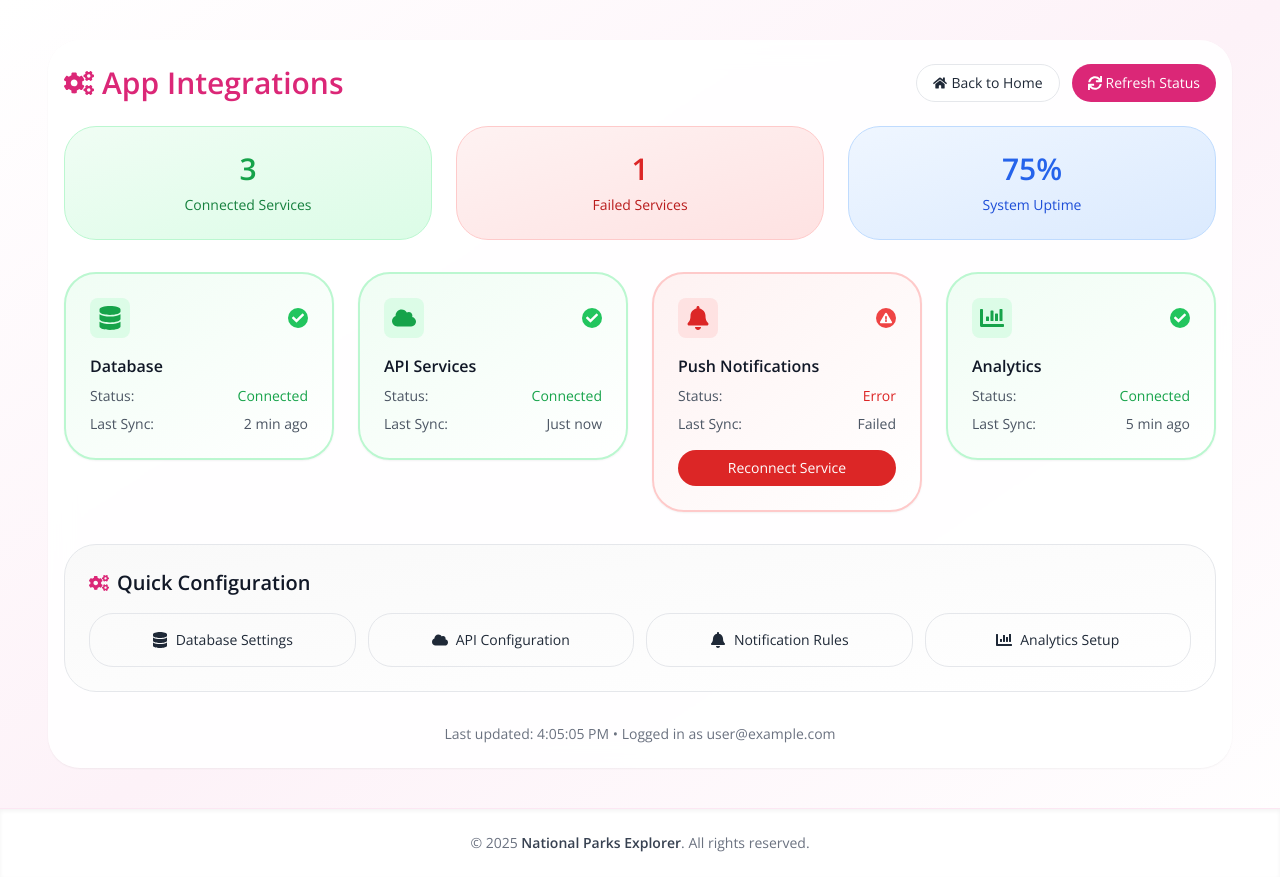
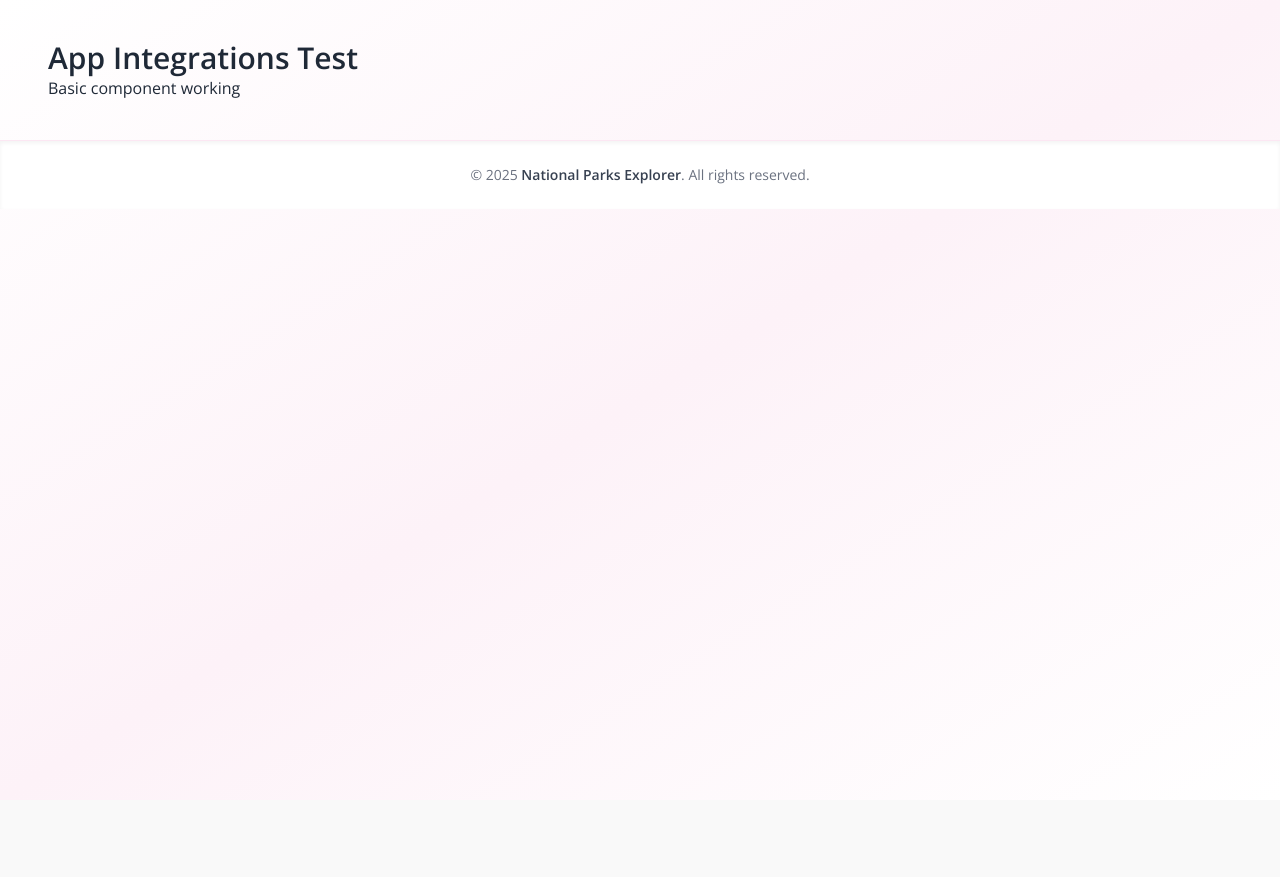
Before and after one commit to KrishnaSathvik/national-parks-explorer, a React (Vite) app: page /integrations in a window 1280 px wide. After the commit the page ends 800 px from the top, so only its background shows below. Built offline with nearby package versions, Linux system fonts and the light colour scheme; no server answers; the database is empty; sample sign-in values are in the browser's storage.

Commit message:
App Integration v1

```diff
--- a/src/components/AppIntegration.jsx
+++ b/src/components/AppIntegration.jsx
@@ -1,246 +1,10 @@
-import React, { useState, useEffect } from "react";
-import { Link } from "react-router-dom";
-import { useAuth } from "../context/AuthContext";
-import { useToast } from "../context/ToastContext";
-import FadeInWrapper from "../components/FadeInWrapper";
-import {
-  FaDatabase,
-  FaCloud,
-  FaBell,
-  FaChartBar,
-  FaCheck,
-  FaExclamationTriangle,
-  FaSync,
-  FaCogs,
-  FaHome
-} from "react-icons/fa";
+import React from "react";
 
 const AppIntegration = () => {
-  const { currentUser } = useAuth();
-  const { showToast } = useToast();
-  const [isLoading, setIsLoading] = useState(false);
-
-  const [integrations, setIntegrations] = useState({
-    database: {
-      name: "Database",
-      status: "connected",
-      lastSync: "2 min ago",
-      icon: <FaDatabase className="text-2xl" />
-    },
-    api: {
-      name: "API Services",
-      status: "connected",
-      lastSync: "Just now",
-      icon: <FaCloud className="text-2xl" />
-    },
-    notifications: {
-      name: "Push Notifications",
-      status: "error",
-      lastSync: "Failed",
-      icon: <FaBell className="text-2xl" />
-    },
-    analytics: {
-      name: "Analytics",
-      status: "connected",
-      lastSync: "5 min ago",
-      icon: <FaChartBar className="text-2xl" />
-    }
-  });
-
-  useEffect(() => {
-    window.scrollTo({ top: 0, behavior: "smooth" });
-  }, []);
-
-  const handleRefresh = () => {
-    setIsLoading(true);
-    showToast("🔄 Refreshing integration status...", "info");
-
-    setTimeout(() => {
-      const newIntegrations = { ...integrations };
-      Object.keys(newIntegrations).forEach(key => {
-        const isConnected = Math.random() > 0.25;
-        newIntegrations[key] = {
-          ...newIntegrations[key],
-          status: isConnected ? "connected" : "error",
-          lastSync: isConnected ? "Just now" : "Failed"
-        };
-      });
-
-      setIntegrations(newIntegrations);
-      setIsLoading(false);
-      showToast("✅ Integration status updated", "success");
-    }, 1500);
-  };
-
-  const handleReconnect = (serviceName) => {
-    showToast(`🔄 Reconnecting ${integrations[serviceName].name}...`, "info");
-
-    setTimeout(() => {
-      setIntegrations(prev => ({
-        ...prev,
-        [serviceName]: {
-          ...prev[serviceName],
-          status: "connected",
-          lastSync: "Just now"
-        }
-      }));
-      showToast(`✅ ${integrations[serviceName].name} reconnected!`, "success");
-    }, 1000);
-  };
-
-  const connectedCount = Object.values(integrations).filter(i => i.status === "connected").length;
-  const errorCount = Object.values(integrations).filter(i => i.status === "error").length;
-  const uptime = Math.round((connectedCount / 4) * 100);
-
   return (
-    <div className="max-w-7xl mx-auto px-4 py-6 font-sans">
-      <div className="bg-white/90 backdrop-blur-md px-4 py-6 rounded-2xl shadow-sm">
-
-        {/* Header */}
-        <div className="flex flex-col sm:flex-row sm:justify-between items-center gap-4 sm:gap-6 mb-6">
-          <h1 className="text-2xl sm:text-3xl font-extrabold text-pink-600 flex items-center gap-2 text-center sm:text-left">
-            <FaCogs className="text-pink-600" />
-            App Integrations
-          </h1>
-          <div className="flex flex-wrap justify-center sm:justify-end gap-2 sm:gap-3 text-sm font-medium">
-            <Link
-              to="/"
-              className="inline-flex items-center gap-1 px-4 py-2 rounded-full bg-white text-gray-800 border hover:bg-pink-50 hover:text-pink-600 transition"
-            >
-              <FaHome /> Back to Home
-            </Link>
-            <button
-              onClick={handleRefresh}
-              disabled={isLoading}
-              className="inline-flex items-center gap-1 px-4 py-2 rounded-full bg-pink-600 text-white hover:bg-pink-700 transition disabled:opacity-50"
-            >
-              <FaSync className={isLoading ? "animate-spin" : ""} />
-              Refresh Status
-            </button>
-          </div>
-        </div>
-
-        {/* System Overview Cards */}
-        <div className="grid grid-cols-1 sm:grid-cols-3 gap-4 sm:gap-6 mb-8">
-          <FadeInWrapper delay={0.1}>
-            <div className="bg-gradient-to-br from-green-50 to-green-100 p-6 rounded-2xl border border-green-200">
-              <div className="text-center">
-                <div className="text-3xl font-bold text-green-600 mb-2">{connectedCount}</div>
-                <div className="text-sm text-green-700 font-medium">Connected Services</div>
-              </div>
-            </div>
-          </FadeInWrapper>
-
-          <FadeInWrapper delay={0.2}>
-            <div className="bg-gradient-to-br from-red-50 to-red-100 p-6 rounded-2xl border border-red-200">
-              <div className="text-center">
-                <div className="text-3xl font-bold text-red-600 mb-2">{errorCount}</div>
-                <div className="text-sm text-red-700 font-medium">Failed Services</div>
-              </div>
-            </div>
-          </FadeInWrapper>
-
-          <FadeInWrapper delay={0.3}>
-            <div className="bg-gradient-to-br from-blue-50 to-blue-100 p-6 rounded-2xl border border-blue-200">
-              <div className="text-center">
-                <div className="text-3xl font-bold text-blue-600 mb-2">{uptime}%</div>
-                <div className="text-sm text-blue-700 font-medium">System Uptime</div>
-              </div>
-            </div>
-          </FadeInWrapper>
-        </div>
-
-        {/* Integration Status Cards */}
-        <div className="grid grid-cols-1 sm:grid-cols-2 lg:grid-cols-4 gap-4 sm:gap-6 mb-8">
-          {Object.entries(integrations).map(([key, integration], idx) => (
-            <FadeInWrapper key={key} delay={idx * 0.1}>
-              <div className={`p-6 rounded-2xl shadow-sm border-2 transition-all duration-200 ${
-                integration.status === "connected"
-                  ? "bg-gradient-to-br from-green-50 to-white border-green-200 hover:shadow-md"
-                  : "bg-gradient-to-br from-red-50 to-white border-red-200 hover:shadow-md"
-              }`}>
-                <div className="flex items-center justify-between mb-4">
-                  <div className={`p-2 rounded-lg ${
-                    integration.status === "connected" ? "bg-green-100 text-green-600" : "bg-red-100 text-red-600"
-                  }`}>
-                    {integration.icon}
-                  </div>
-                  <div className={`p-1 rounded-full ${
-                    integration.status === "connected" ? "bg-green-500" : "bg-red-500"
-                  }`}>
-                    {integration.status === "connected" ? (
-                      <FaCheck className="text-white text-xs" />
-                    ) : (
-                      <FaExclamationTriangle className="text-white text-xs" />
-                    )}
-                  </div>
-                </div>
-
-                <h3 className="font-semibold text-gray-900 mb-2">{integration.name}</h3>
-
-                <div className="space-y-2 text-sm text-gray-600">
-                  <div className="flex justify-between">
-                    <span>Status:</span>
-                    <span className={`capitalize font-medium ${
-                      integration.status === "connected" ? "text-green-600" : "text-red-600"
-                    }`}>
-                      {integration.status}
-                    </span>
-                  </div>
-                  <div className="flex justify-between">
-                    <span>Last Sync:</span>
-                    <span className="font-medium">{integration.lastSync}</span>
-                  </div>
-                </div>
-
-                {integration.status === "error" && (
-                  <button
-                    onClick={() => handleReconnect(key)}
-                    className="w-full mt-4 px-4 py-2 bg-red-600 text-white text-sm rounded-full hover:bg-red-700 transition-all duration-200 transform hover:scale-105"
-                  >
-                    Reconnect Service
-                  </button>
-                )}
-              </div>
-            </FadeInWrapper>
-          ))}
-        </div>
-
-        {/* Quick Actions */}
-        <FadeInWrapper delay={0.5}>
-          <div className="bg-gradient-to-br from-gray-50 to-white p-6 rounded-2xl border">
-            <h2 className="text-xl font-semibold text-gray-900 mb-4 flex items-center gap-2">
-              <FaCogs className="text-pink-600" />
-              Quick Configuration
-            </h2>
-
-            <div className="grid grid-cols-1 sm:grid-cols-2 lg:grid-cols-4 gap-3">
-              {[
-                { name: "Database Settings", icon: <FaDatabase /> },
-                { name: "API Configuration", icon: <FaCloud /> },
-                { name: "Notification Rules", icon: <FaBell /> },
-                { name: "Analytics Setup", icon: <FaChartBar /> }
-              ].map((action, idx) => (
-                <button
-                  key={action.name}
-                  className="flex items-center justify-center gap-2 p-4 border border-gray-200 rounded-xl hover:bg-pink-50 hover:border-pink-200 hover:text-pink-600 transition-all duration-200 transform hover:scale-105"
-                >
-                  {action.icon}
-                  <span className="text-sm font-medium">{action.name}</span>
-                </button>
-              ))}
-            </div>
-          </div>
-        </FadeInWrapper>
-
-        {/* Status Info */}
-        <div className="mt-8 text-center">
-          <p className="text-sm text-gray-500">
-            Last updated: {new Date().toLocaleTimeString()} •
-            {currentUser ? ` Logged in as ${currentUser.email}` : " Not logged in"}
-          </p>
-        </div>
-      </div>
+    <div className="max-w-7xl mx-auto px-4 py-6">
+      <h1 className="text-3xl font-bold">App Integrations Test</h1>
+      <p>Basic component working</p>
     </div>
   );
 };
```
